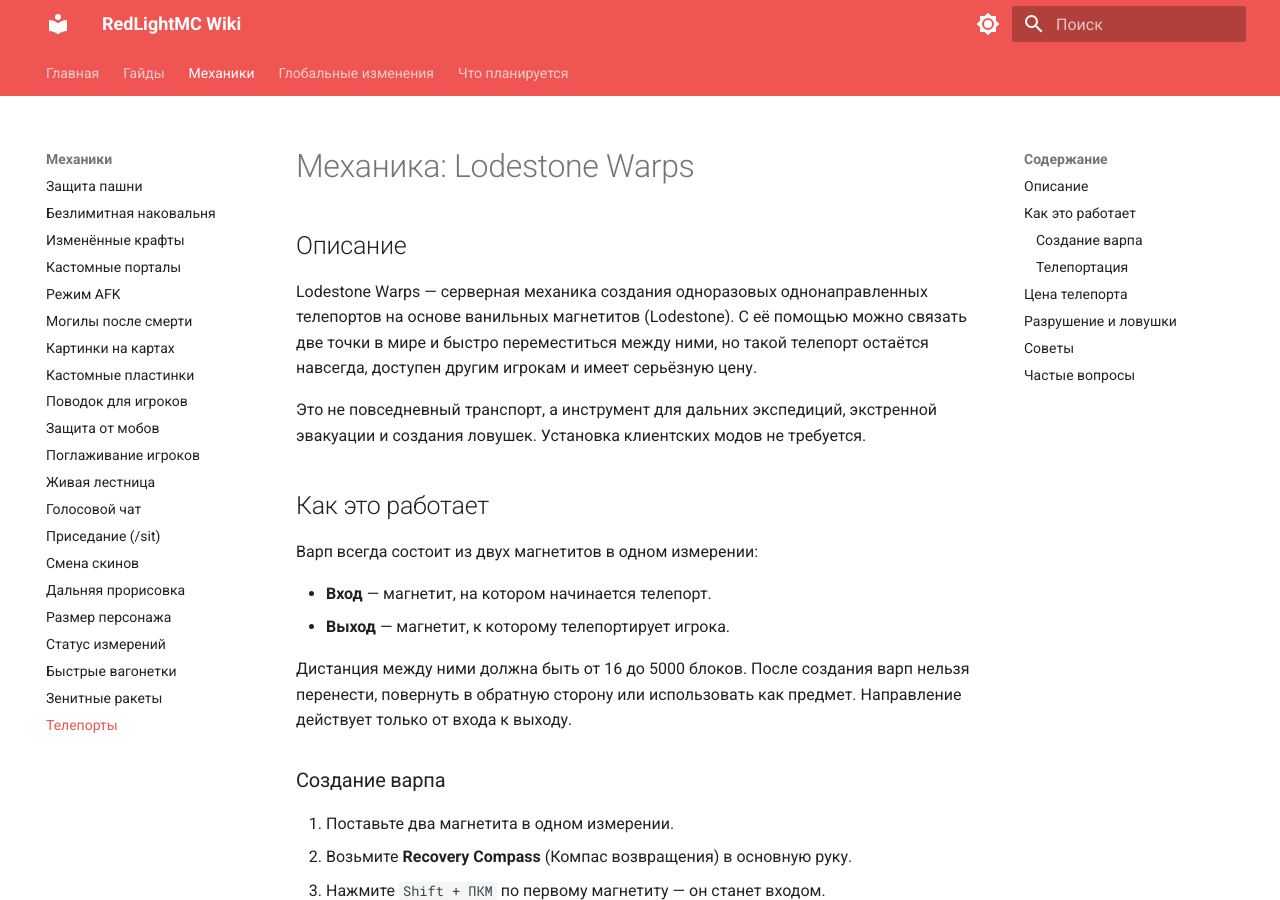
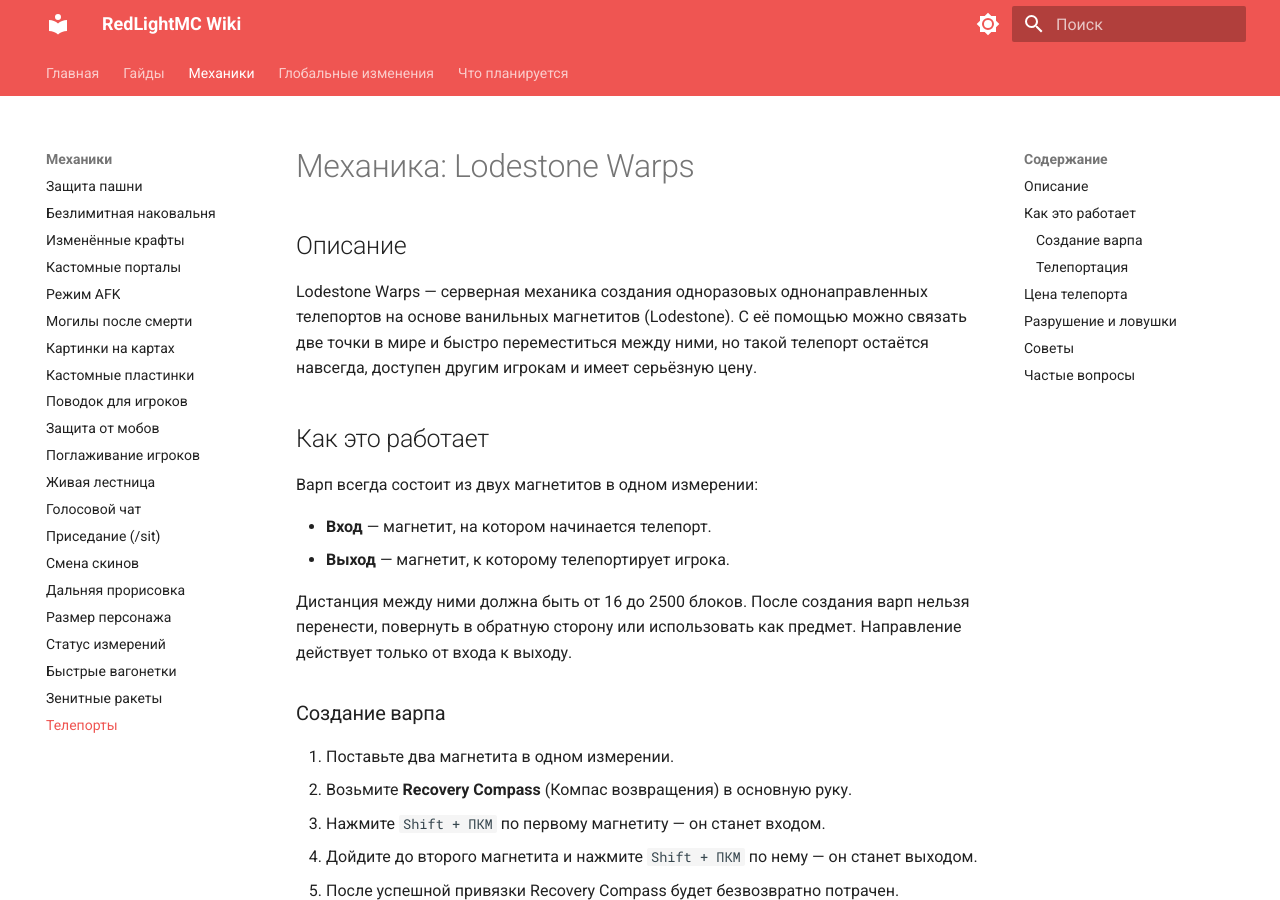
Before and after one commit to pluginfixs-a11y/redlight-wiki, an MkDocs documentation site: the page built from docs/mechanics/mechanic-21.md, in a window 1280 px wide and 900 px high. Built offline with MkDocs 1.6.1 and Material for MkDocs 9.7.7, drawn with Linux system fonts in a browser that asks for light colours.

Commit message:
Update mechanic-21.md

```diff
--- a/docs/mechanics/mechanic-21.md
+++ b/docs/mechanics/mechanic-21.md
@@ -3,8 +3,6 @@
 ## Описание
 
 Lodestone Warps — серверная механика создания одноразовых однонаправленных телепортов на основе ванильных магнетитов (Lodestone). С её помощью можно связать две точки в мире и быстро переместиться между ними, но такой телепорт остаётся навсегда, доступен другим игрокам и имеет серьёзную цену.
-
-Это не повседневный транспорт, а инструмент для дальних экспедиций, экстренной эвакуации и создания ловушек. Установка клиентских модов не требуется.
 
 ## Как это работает
 
@@ -13,7 +11,7 @@ Lodestone Warps — серверная механика создания одн
 - **Вход** — магнетит, на котором начинается телепорт.
 - **Выход** — магнетит, к которому телепортирует игрока.
 
-Дистанция между ними должна быть от 16 до 5000 блоков. После создания варп нельзя перенести, повернуть в обратную сторону или использовать как предмет. Направление действует только от входа к выходу.
+Дистанция между ними должна быть от 16 до 2500 блоков. После создания варп нельзя перенести, повернуть в обратную сторону или использовать как предмет. Направление действует только от входа к выходу.
 
 ### Создание варпа
 
```
